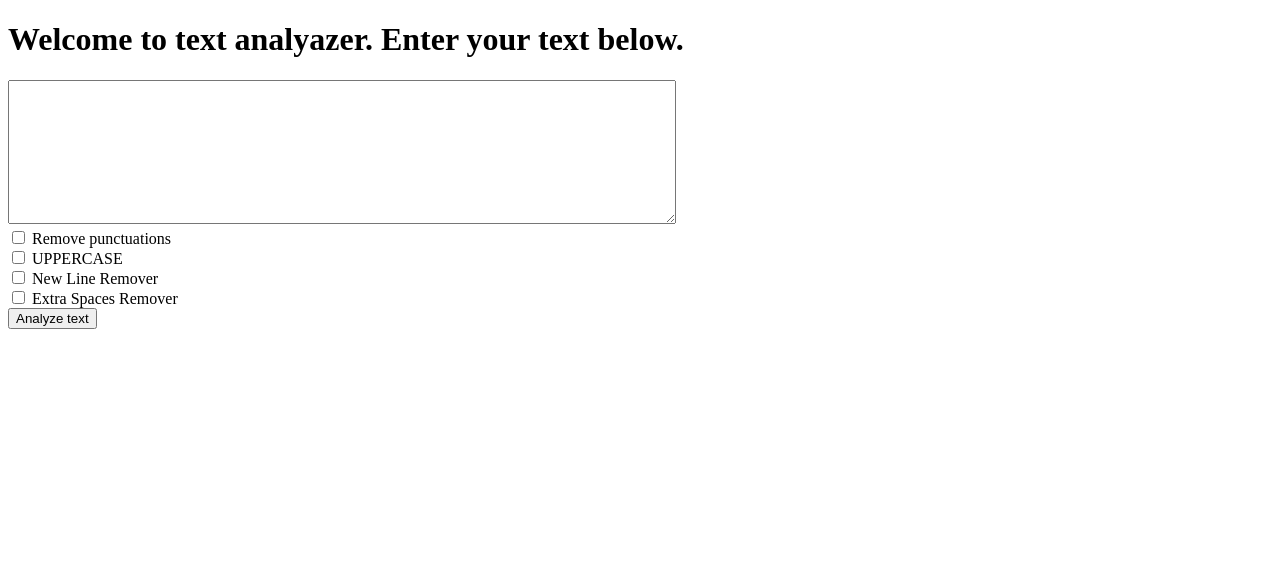
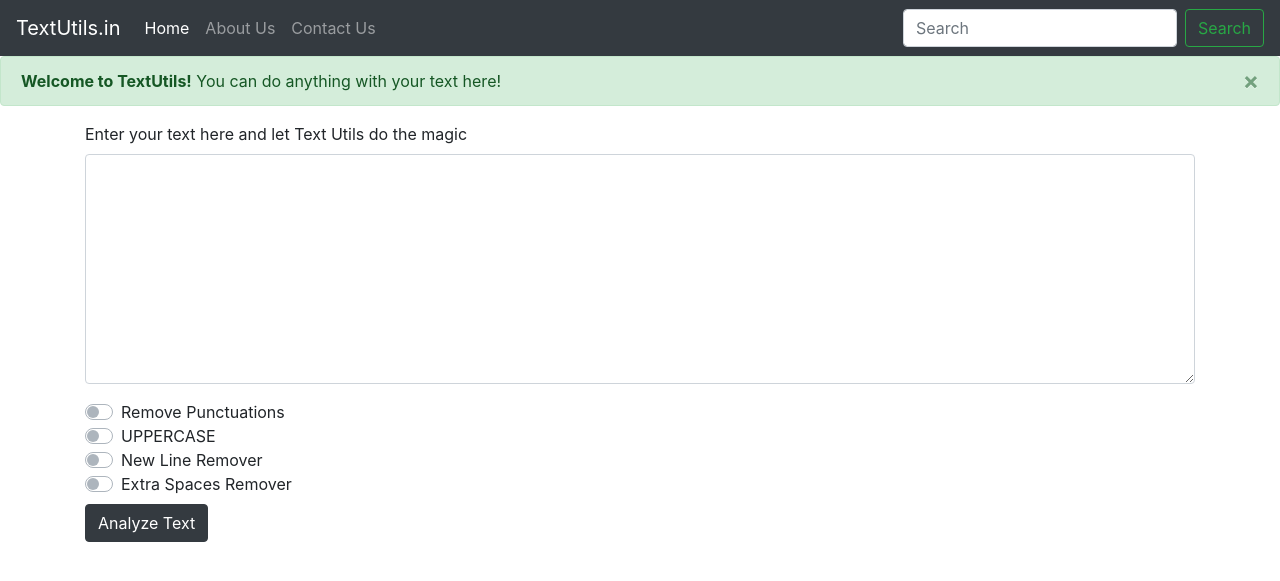
Before and after one commit to Kakaraniya/TextUtils, a Django app: page / in a window 1280 px wide. Shown: the top 581 px of the page. Run offline with Django 5.2, Linux system fonts and the light colour scheme; some libraries are stand-ins or nearby versions.

Commit message:
second commit

```diff
--- a/templates/index.html
+++ b/templates/index.html
@@ -1,21 +1,92 @@
+
+
 <!doctype html>
 <html lang="en">
-<head>
-    <meta charset="UTF-8">
-    <meta name="viewport"
-          content="width=device-width, user-scalable=no, initial-scale=1.0, maximum-scale=1.0, minimum-scale=1.0">
-    <meta http-equiv="X-UA-Compatible" content="ie=edge">
-    <title>template is working</title>
-</head>
-<body>
-<h1>Welcome to text analyazer. Enter your text below.</h1>
-<form action="/analyze" method="get">
-    <textarea name="text" style="height: 138px; width: 662px;"></textarea> <br>
-    <input type="checkbox" name="removepunc"> Remove punctuations <br>
-    <input type="checkbox" name="fullcaps"> UPPERCASE<br>
-    <input type="checkbox" name="newlineremover"> New Line Remover<br>
-    <input type="checkbox" name="extraspaceremover"> Extra Spaces Remover<br>
-    <button type="submit">Analyze text</button>
-</form>
-</body>
+  <head>
+    <!-- Required meta tags -->
+    <meta charset="utf-8">
+    <meta name="viewport" content="width=device-width, initial-scale=1, shrink-to-fit=no">
+
+    <!-- Bootstrap CSS -->
+    <link rel="stylesheet" href="https://stackpath.bootstrapcdn.com/bootstrap/4.2.1/css/bootstrap.min.css" integrity="sha384-GJzZqFGwb1QTTN6wy59ffF1BuGJpLSa9DkKMp0DgiMDm4iYMj70gZWKYbI706tWS" crossorigin="anonymous">
+
+    <title>Text Utils</title>
+  </head>
+  <body>
+<nav class="navbar navbar-expand-lg navbar-dark bg-dark">
+  <a class="navbar-brand" href="#">TextUtils.in</a>
+  <button class="navbar-toggler" type="button" data-toggle="collapse" data-target="#navbarNavDropdown" aria-controls="navbarNavDropdown" aria-expanded="false" aria-label="Toggle navigation">
+    <span class="navbar-toggler-icon"></span>
+  </button>
+  <div class="collapse navbar-collapse" id="navbarNavDropdown">
+    <ul class="navbar-nav">
+      <li class="nav-item active">
+        <a class="nav-link" href="#">Home <span class="sr-only">(current)</span></a>
+      </li>
+      <li class="nav-item">
+        <a class="nav-link" href="#">About Us</a>
+      </li>
+      <li class="nav-item">
+        <a class="nav-link" href="#">Contact Us</a>
+      </li>
+
+    </ul>
+  </div>
+  <form class="form-inline">
+    <input class="form-control mr-sm-2" type="search" placeholder="Search" aria-label="Search">
+    <button class="btn btn-outline-success my-2 my-sm-0" type="submit">Search</button>
+  </form>
+</nav>
+
+
+<div class="alert alert-success alert-dismissible fade show" role="alert">
+  <strong>Welcome to TextUtils!</strong> You can do anything with your text here!
+  <button type="button" class="close" data-dismiss="alert" aria-label="Close">
+    <span aria-hidden="true">×</span>
+  </button>
+</div>
+
+
+<div class="container">
+
+  <form action='/analyze' method='POST'> {% csrf_token %}
+
+
+
+  <div class="form-group">
+    <label for="exampleFormControlTextarea1">Enter your text here and let Text Utils do the magic</label>
+    <textarea class="form-control" name='text' id="exampleFormControlTextarea1" rows="9"></textarea>
+  </div>
+
+<div class="custom-control custom-switch">
+  <input type="checkbox" name="removepunc" class="custom-control-input" id="customSwitch1">
+  <label class="custom-control-label" for="customSwitch1">Remove Punctuations</label>
+</div>
+
+  <div class="custom-control custom-switch">
+  <input type="checkbox" name="fullcaps" class="custom-control-input" id="customSwitch2">
+  <label class="custom-control-label" for="customSwitch2">UPPERCASE</label>
+</div>
+
+  <div class="custom-control custom-switch">
+  <input type="checkbox"  name="newlineremover" class="custom-control-input" id="customSwitch3">
+  <label class="custom-control-label" for="customSwitch3">New Line Remover</label>
+</div>
+
+  <div class="custom-control custom-switch">
+  <input type="checkbox"  name="extraspaceremover" class="custom-control-input" id="customSwitch4">
+  <label class="custom-control-label" for="customSwitch4">Extra Spaces Remover</label>
+</div>
+
+<button type="submit" class="btn btn-dark mt-2">Analyze Text</button>
+    </form>
+</div>
+
+
+    <!-- Optional JavaScript -->
+    <!-- jQuery first, then Popper.js, then Bootstrap JS -->
+    <script src="https://code.jquery.com/jquery-3.3.1.slim.min.js" integrity="sha384-q8i/X+965DzO0rT7abK41JStQIAqVgRVzpbzo5smXKp4YfRvH+8abtTE1Pi6jizo" crossorigin="anonymous"></script>
+    <script src="https://cdnjs.cloudflare.com/ajax/libs/popper.js/1.14.6/umd/popper.min.js" integrity="sha384-wHAiFfRlMFy6i5SRaxvfOCifBUQy1xHdJ/yoi7FRNXMRBu5WHdZYu1hA6ZOblgut" crossorigin="anonymous"></script>
+    <script src="https://stackpath.bootstrapcdn.com/bootstrap/4.2.1/js/bootstrap.min.js" integrity="sha384-B0UglyR+jN6CkvvICOB2joaf5I4l3gm9GU6Hc1og6Ls7i6U/mkkaduKaBhlAXv9k" crossorigin="anonymous"></script>
+  </body>
 </html>
--- a/textutils/urls.py
+++ b/textutils/urls.py
@@ -21,8 +21,8 @@
 urlpatterns = [
     path('admin/', admin.site.urls),
     path('', views.index, name='index'),
-    path('analyze', views.analyze, name='analyze'),
-    path('ex1', views.ex1, name='ex1'),
+    path('analyze', views.analyze, name='analyze')
+
     # path('capitalizefirst', views.capfirst, name='capfirst'),
     # path('newlineremove', views.newlineremove, name='newlineremove'),
     # path('spaceremove', views.spaceremove, name='spaceremove'),
--- a/textutils/views.py
+++ b/textutils/views.py
@@ -2,23 +2,16 @@
 from django.shortcuts import render
 
 def index(request):
-    #return HttpResponse('''<h1>hello user</h1>''')
-    return render(request, 'index.html')
-
-def ex1(request):
-    sites = ['''<h1>For Entertainment  </h1> <a href="https://www.youtube.com/"> Youtube Videos</a> ''',
-             '''<h1>For Interaction  </h1> <a href="https://www.facebook.com/"> Facebook</a> ''',
-             '''<h1>For Insight  </h1> <a href="https://www.ted.com/talks"> Ted Talks</a> ''',
-             '''<h1>For Internship  </h1> <a href="https://www.internshala.com">Internship</a> ''']
-    return HttpResponse((sites))
+    return render(request,"index.html")
 
 def analyze(request):
     # Get the text
-    djtext = request.GET.get('text', 'default')
-    removepunc=request.GET.get('removepunc','off')
-    fullcaps = request.GET.get('fullcaps', 'off')
-    newlineremover = request.GET.get('newlineremover', 'off')
-    extraspaceremover = request.GET.get('extraspaceremover', 'off')
+    djtext = request.POST.get('text', 'default')
+
+    removepunc=request.POST.get('removepunc','off')
+    fullcaps=request.POST.get('fullcaps','off')
+    newlineremover=request.POST.get('newlineremover','off')
+    extraspaceremover=request.POST.get('extraspaceremover','off')
 
     if removepunc == "on":
         punctuations = '''!()-[]{};:'"\,<>./?@#$%^&*_~'''
@@ -27,54 +20,31 @@
             if char not in punctuations:
                 analyzed = analyzed + char
         params = {'purpose': 'Removed Punctuations', 'analyzed_text': analyzed}
-        return render(request, 'analyze.html', params)
-
-
-
-
-    elif (fullcaps == "on"):
-        analyzed = ""
+        djtext=analyzed
+        # return render(request, 'analyze.html', params)
+    if fullcaps=="on":
+        analyzed=""
         for char in djtext:
-            analyzed = analyzed + char.upper()
+            analyzed=analyzed+char.upper()
         params = {'purpose': 'Change To Uppercase', 'analyzed_text': analyzed}
-        return render(request, 'analyze.html', params)
-
-
-
-    elif (extraspaceremover == "on"):
+        djtext=analyzed
+        # return render(request, 'analyze.html', params)
+    if newlineremover=="on":
+        analyzed=""
+        for char in djtext:
+            if char!="\n":
+                analyzed=analyzed+char
+        params = {'purpose': 'Removed NewLines', 'analyzed_text': analyzed}
+        # Analyze the text
+        djtext=analyzed
+        # return render(request, 'analyze.html', params)
+    if (extraspaceremover == "on"):
         analyzed = ""
         for index, char in enumerate(djtext):
             if not (djtext[index] == " " and djtext[index + 1] == " "):
                 analyzed = analyzed + char
+        params = {'purpose': 'Change To Uppercase', 'analyzed_text': analyzed}
+        djtext=analyzed
+        # return render(request, 'analyze.html', params)
 
-        params = {'purpose': 'Removed NewLines', 'analyzed_text': analyzed}
-        # Analyze the text
-        return render(request, 'analyze.html', params)
-
-
-
-    elif (newlineremover == "on"):
-        analyzed = ""
-        for char in djtext:
-            if char != "\n":
-                analyzed = analyzed + char
-
-        params = {'purpose': 'Removed NewLines', 'analyzed_text': analyzed}
-        # Analyze the text
-        return render(request, 'analyze.html', params)
-
-
-
-    else:
-        return HttpResponse('Error')
-
-# def capfirst(request):
-#     return HttpResponse("capitalize first")
-#
-# def newlineremove(request):
-#     return HttpResponse("new line remover")
-#
-# def spaceremove(request):
-#     return HttpResponse("space remover")
-# def charcount(request):
-#     return HttpResponse("character count")
+    return render(request, 'analyze.html', params)
```
Also changed, not shown: templates/analyze.html (+57 -7 lines), 1 other file.
